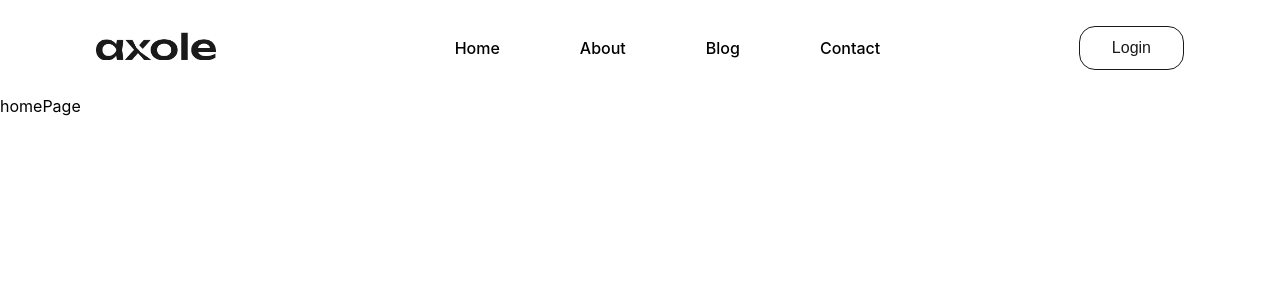
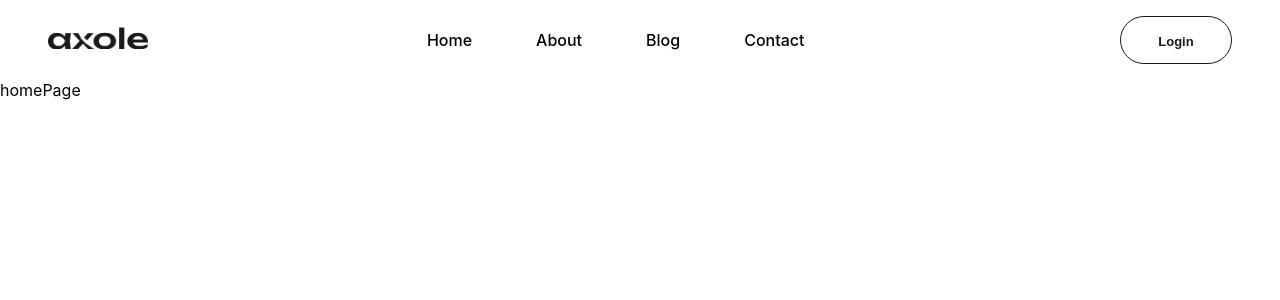
Before and after one commit to AlphasCreative-com/AlphasWebsite, a React (Create React App) app: page / in a window 1280 px wide. Shown: the top 300 px of the page. Built offline with nearby package versions, Linux system fonts and the light colour scheme.

Commit message:
navigation bar

```diff
--- a/src/components/Navbar/Navbar.css
+++ b/src/components/Navbar/Navbar.css
@@ -1,27 +1,181 @@
 .navbar {
   display: flex;
-  height: 6rem;
+  box-sizing: border-box;
+  height: 4rem;
   justify-content: space-between;
   align-items: center;
-  padding: 0 6rem 0 6rem;
+  padding: 0 1rem 0 1rem;
+  position: relative;
+  width: 100%;
 }
 
 .navbar-logo img {
-  width: 120px;
+  width: 80px;
+}
+
+.navbar-actions {
+  display: flex;
+  box-sizing: border-box;
+  flex-direction: column;
+  position: absolute;
+  align-items: center;
+  top: 100%;
+  left: 0;
+  width: 100%;
+  background: var(--bg-drak-blue);
+  height: 0;
+  transition: height 0.7s ease;
+  overflow: hidden;
+}
+
+.navbar-actions.open {
+  height: 370px;
 }
 
 .navbar-links {
   display: flex;
-  gap: 5rem;
+  flex-direction: column;
+  gap: 2rem;
+  padding: 2rem 0 0 0;
 }
 
 .navbar-links li {
   display: flex;
-  gap: 5rem;
+  justify-content: center;
 }
 
-.navbar-links li a {
-  color: #000;
+.nav-link {
+  color: white;
   font-weight: 500;
   text-decoration: none;
 }
+
+.navbar-btn {
+  padding: 2rem 0 3rem 0;
+}
+
+.hamburger {
+  background: white;
+  border: none;
+}
+
+.hamburger-lines {
+  display: grid;
+  justify-items: center;
+  gap: 6px;
+}
+
+.hamburger-line {
+  display: block;
+  height: 2px;
+  width: 24px;
+  border-radius: 9999px;
+  background-color: black;
+  transform-origin: center;
+  transition: transform 0.5s ease, width 0.5s ease, scale 0.5s ease;
+}
+
+.hamburger-line.open:nth-child(1) {
+  transform: translateY(8px) rotate(42deg);
+}
+
+.hamburger-line.open:nth-child(2) {
+  transform: scaleX(0);
+}
+
+.hamburger-line.open:nth-child(3) {
+  transform: translateY(-8px) rotate(-42deg);
+}
+
+@media (min-width: 640px) {
+  .navbar {
+    padding: 0 2rem 0 2rem;
+  }
+}
+
+@media (min-width: 768px) {
+}
+
+@media (min-width: 1024px) {
+  .navbar {
+    height: 5rem;
+    padding: 0 3rem 0 3rem;
+  }
+
+  .navbar-logo img {
+    width: 100px;
+  }
+
+  .hamburger {
+    display: none;
+  }
+
+  .navbar-actions {
+    display: flex;
+    flex-direction: row;
+    background: transparent;
+    position: unset;
+    height: fit-content;
+    justify-content: space-between;
+    width: 68%;
+  }
+
+  .navbar-links {
+    flex-direction: row;
+    gap: 4rem;
+    padding: 0;
+  }
+
+  .navbar-btn {
+    padding: 0;
+  }
+
+  .nav-link {
+    color: black;
+  }
+}
+
+@media (min-width: 1280px) {
+}
+
+@media (min-width: 1536px) {
+  .navbar {
+    height: 6rem;
+    padding: 0 6rem 0 6rem;
+  }
+
+  .navbar-logo img {
+    width: 120px;
+  }
+
+  .navbar-actions {
+    width: 63%;
+  }
+
+  .navbar-links {
+    gap: 5rem;
+  }
+}
+
+@media (min-width: 1786px) {
+  .navbar {
+    height: 8rem;
+    padding: 0 8rem 0 8rem;
+  }
+
+  .navbar-logo img {
+    width: 150px;
+  }
+
+  .navbar-actions {
+    width: 63%;
+  }
+
+  .navbar-links {
+    gap: 7rem;
+  }
+
+  .nav-link {
+    font-size: x-large;
+  }
+}
--- a/src/components/Navbar/Navbar.jsx
+++ b/src/components/Navbar/Navbar.jsx
@@ -1,27 +1,56 @@
-import React from "react";
+import React, { useEffect, useState } from "react";
 import Sbutton from "../Utilize/Secbutton/Sbutton";
 import image from "../../Assests/Images/logooursite.png";
 import "./Navbar.css";
+import { NavLink, useLocation } from "react-router-dom";
 
 function Navbar() {
+  const [isOpen, setIsOpen] = useState(false);
+  const location = useLocation();
+
+  const toggelMenu = () => {
+    setIsOpen(!isOpen);
+  };
+
+  useEffect(() => {
+    setIsOpen(false);
+  }, [location]);
   return (
     <div className="navbar">
       <div className="navbar-logo">
         <img src={image} alt="" />
       </div>
 
+      {/* Hamburger Icon for Mobile - Visible on Mobile*/}
+      <button onClick={() => toggelMenu()} className="hamburger">
+        <div className="hamburger-lines">
+          <span className={`hamburger-line ${isOpen ? "open" : ""}`}></span>
+          <span className={`hamburger-line ${isOpen ? "open" : ""}`}></span>
+          <span className={`hamburger-line ${isOpen ? "open" : ""}`}></span>
+        </div>
+      </button>
+
+      <div className={`navbar-actions ${isOpen ? "open" : ""}`}>
         <ul className="navbar-links">
           <li>
-          <a href="/">Home</a>
+            <NavLink className="nav-link" to="/">
+              Home
+            </NavLink>
           </li>
           <li>
-          <a href="/about">About</a>
+            <NavLink className="nav-link" to="/about">
+              About
+            </NavLink>
           </li>
           <li>
-          <a href="/blog">Blog</a>
+            <NavLink className="nav-link" to="/blog">
+              Blog
+            </NavLink>
           </li>
           <li>
-          <a href="/contact">Contact</a>
+            <NavLink className="nav-link" to="/contact">
+              Contact
+            </NavLink>
           </li>
         </ul>
 
@@ -29,6 +58,7 @@ function Navbar() {
           <Sbutton text="Login" />
         </div>
       </div>
+    </div>
   );
 }
 
--- a/src/components/Utilize/Secbutton/Sbutton.css
+++ b/src/components/Utilize/Secbutton/Sbutton.css
@@ -1,18 +1,82 @@
-.btn2{
-    font-size: 16px;
-    background-color: rgb(255, 255, 255);
-    color: var(--Maincolor);
-    border:1.5px solid var(--Maincolor);
-    padding: 12px 32px 12px 32px;
-    border-radius: 16px;
-    margin: auto;
+.btn2 {
+  display: flex;
+  flex-direction: column;
+  align-items: center;
+  justify-content: center;
+  width: 7rem;
+  height: 3rem;
+  background-color: rgb(255, 255, 255);
+  color: var(--Maincolor);
+  border: 1.5px solid var(--Maincolor);
+  border-radius: 120px;
+  margin: auto;
+  position: relative;
+  overflow: hidden;
 }
 
+.btn2 span {
+  position: absolute;
+  display: flex;
+  justify-content: center;
+  align-items: center;
+  width: 7rem;
+  height: 3rem;
+  font-size: small;
+  font-weight: 600;
+  transition: top 0.7s cubic-bezier(0.18, 0.89, 0.32, 1.28);
+}
 
-.btn:hover{
-    background-color: var(--Maincolor);
-    color: white;
-    transition: 0.3s;
-    font-size: 20px;
-    padding: 16px 40px 16px 40px;
+.primary-text {
+  top: 0;
 }
+
+.secondary-text {
+  top: 2rem;
+}
+
+.btn2:hover .primary-text {
+  top: -2rem;
+}
+
+.btn2:hover .secondary-text {
+  top: 0px;
+}
+
+@media (min-width: 640px) {
+  .navbar {
+    padding: 0 2rem 0 2rem;
+  }
+}
+
+@media (min-width: 768px) {
+}
+
+@media (min-width: 1024px) {
+}
+
+@media (min-width: 1280px) {
+}
+
+@media (min-width: 1536px) {
+}
+
+@media (min-width: 1786px) {
+  .btn2 {
+    width: 8rem;
+    height: 4rem;
+  }
+
+  .btn2 span {
+    font-size: large;
+    width: 8rem;
+    height: 4rem;
+  }
+
+  .secondary-text {
+    top: 3rem;
+  }
+
+  .btn2:hover .primary-text {
+    top: -3rem;
+  }
+}
--- a/src/components/Utilize/Secbutton/Sbutton.jsx
+++ b/src/components/Utilize/Secbutton/Sbutton.jsx
@@ -1,13 +1,15 @@
-import React from 'react'
+import React from "react";
 import "./Sbutton.css";
 
-
-function Button({text}) {
+function Button({ text }) {
   return (
     <div>
-        <button className='btn2'>{text}</button>
+      <button className={`btn2`}>
+        <span className="primary-text">{text}</span>
+        <span className="secondary-text">{text}</span>
+      </button>
     </div>
-  )
+  );
 }
 
-export default Button
+export default Button;
--- a/src/index.css
+++ b/src/index.css
@@ -1,21 +1,21 @@
 body {
   margin: 0;
-  font-family: -apple-system, BlinkMacSystemFont, 'Segoe UI', 'Roboto', 'Oxygen',
-    'Ubuntu', 'Cantarell', 'Fira Sans', 'Droid Sans', 'Helvetica Neue',
+  font-family: -apple-system, BlinkMacSystemFont, "Segoe UI", "Roboto", "Oxygen",
+    "Ubuntu", "Cantarell", "Fira Sans", "Droid Sans", "Helvetica Neue",
     sans-serif;
   -webkit-font-smoothing: antialiased;
   -moz-osx-font-smoothing: grayscale;
+  max-width: 2560px;
+  margin: 0 auto 0 auto;
 }
 
 code {
-  font-family: source-code-pro, Menlo, Monaco, Consolas, 'Courier New',
+  font-family: source-code-pro, Menlo, Monaco, Consolas, "Courier New",
     monospace;
 }
 
-:root{
-
-
-  --Maincolor : #1A1A1A;
-  --Secondarycolor : #836FFF;
-
+:root {
+  --Maincolor: #1a1a1a;
+  --Secondarycolor: #836fff;
+  --bg-drak-blue: #0c1923;
 }
```
Lines whose indentation alone changed are shown as unchanged.
